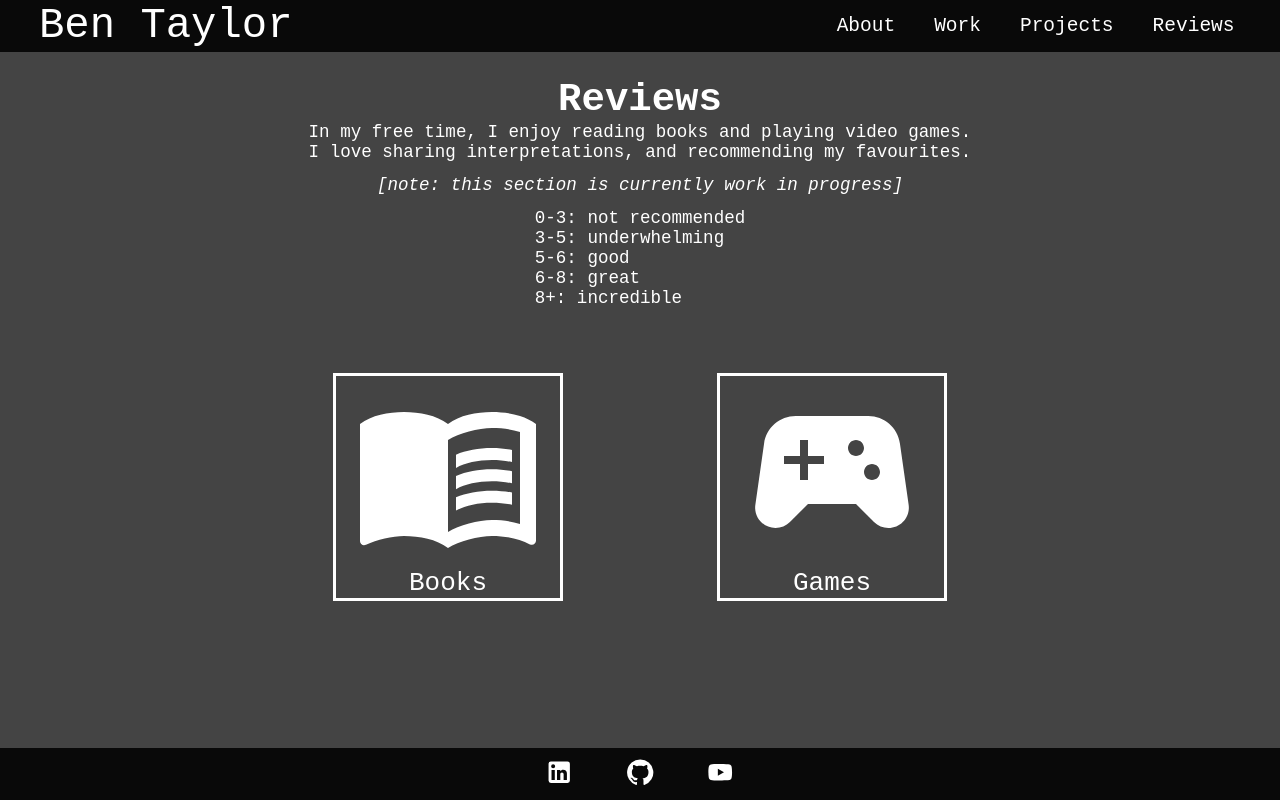
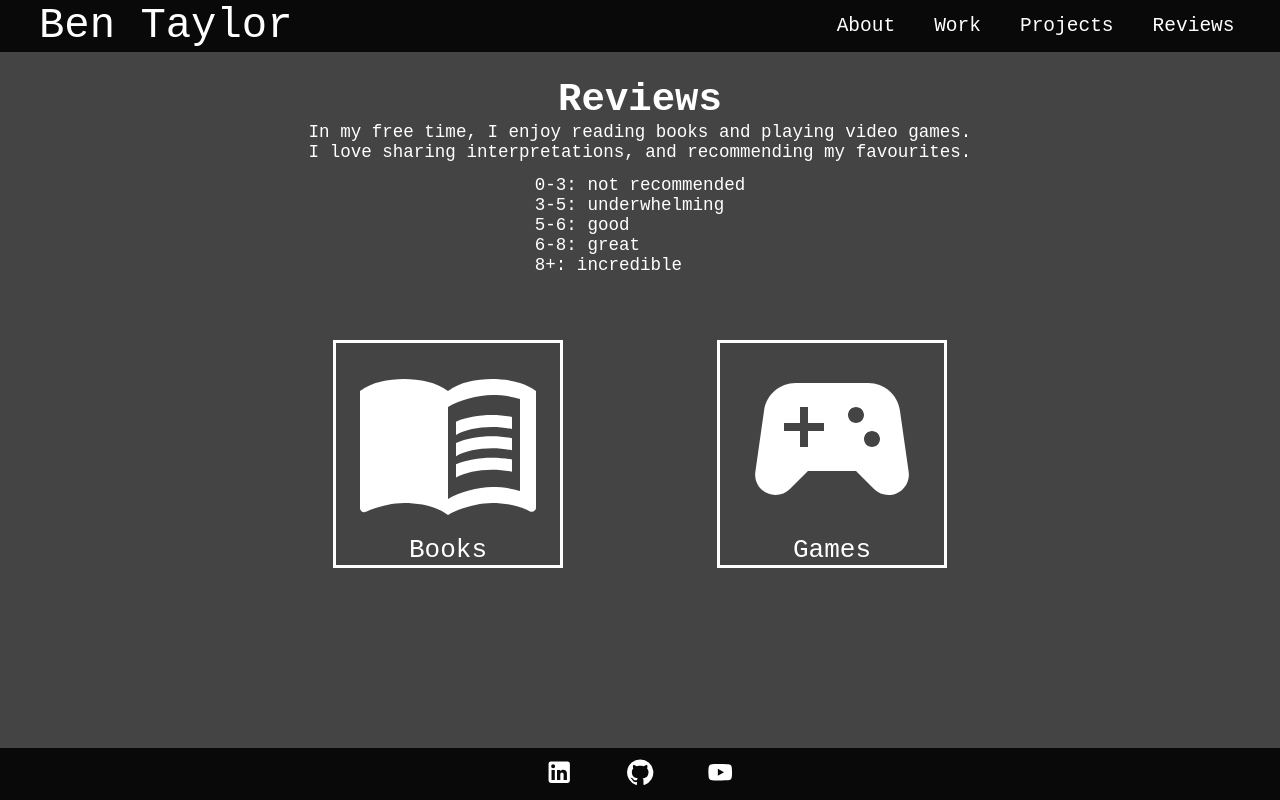
Before and after one commit to BenTaylor25/WebPortfolio2023, a React (Vite) app in the folder web-portfolio-2023/: page /WebPortfolio2023/reviews in a window 1280 px wide. Built offline with nearby package versions, Linux system fonts and the light colour scheme.

Commit message:
removed wip notice from reviews

```diff
--- a/web-portfolio-2023/src/components/pages/ReviewsLanding.tsx
+++ b/web-portfolio-2023/src/components/pages/ReviewsLanding.tsx
@@ -12,7 +12,6 @@ export default function ReviewsLanding() {
                 <p>In my free time, I enjoy reading books and playing video games.</p>
                 <p>I love sharing interpretations, and recommending my favourites.</p>
             </div>
-            <p style={{marginTop: "1rem"}}><i>[note: this section is currently work in progress]</i></p>
             <div className='rating-key'>
                 <p>0-3: not recommended</p>
                 <p>3-5: underwhelming</p>
```
